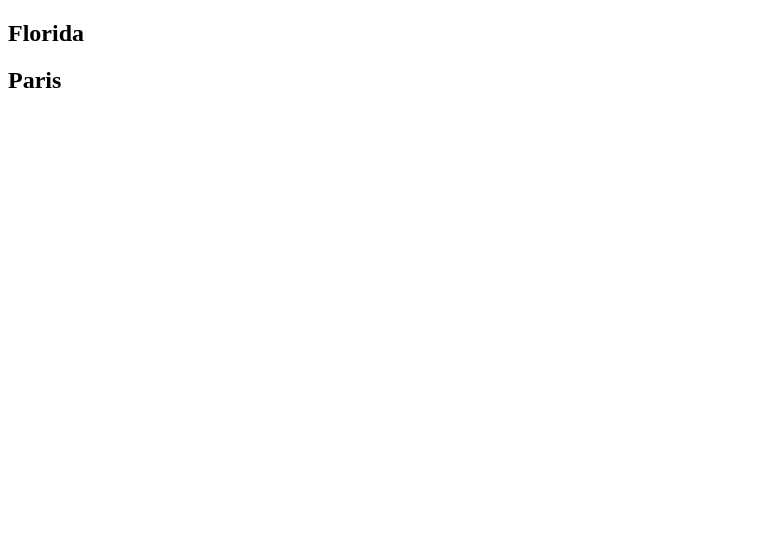
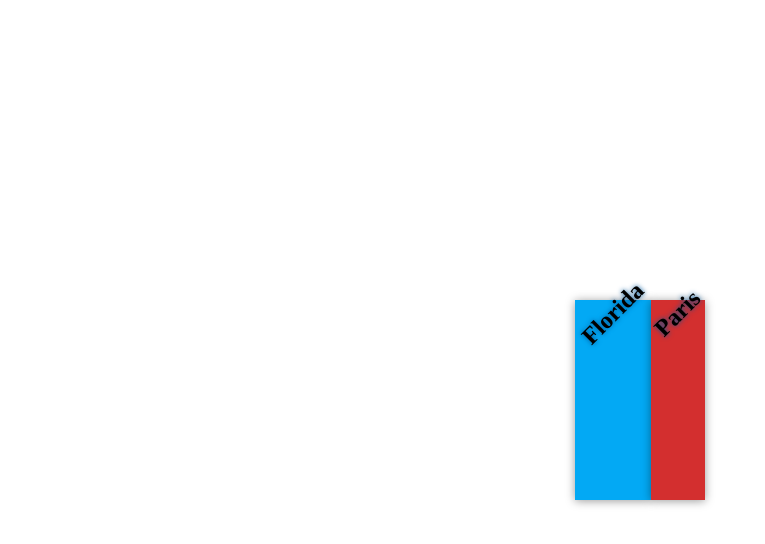
Before and after one commit to DawsonEnsley/my-travel-plans, a plain HTML site: page index.html in a window 1280 px wide. Shown: the whole page, without its empty margins (0-765 px from the left). Drawn offline with Linux system fonts and the light colour scheme; files that its build step writes are made by us from their sources.

Commit message:
fixed link to stylesheet

```diff
--- a/index.html
+++ b/index.html
@@ -3,8 +3,8 @@
 <head>
     <meta charset="UTF-8">
     <title>Travels</title>
-    <meta name="description" content=" "
-    <link rel="stylesheet" href="css/app.css"
+    <meta name="description" content=" ">
+    <link rel="stylesheet" href="css/app.css">
 </head>
 <body>
 
```
